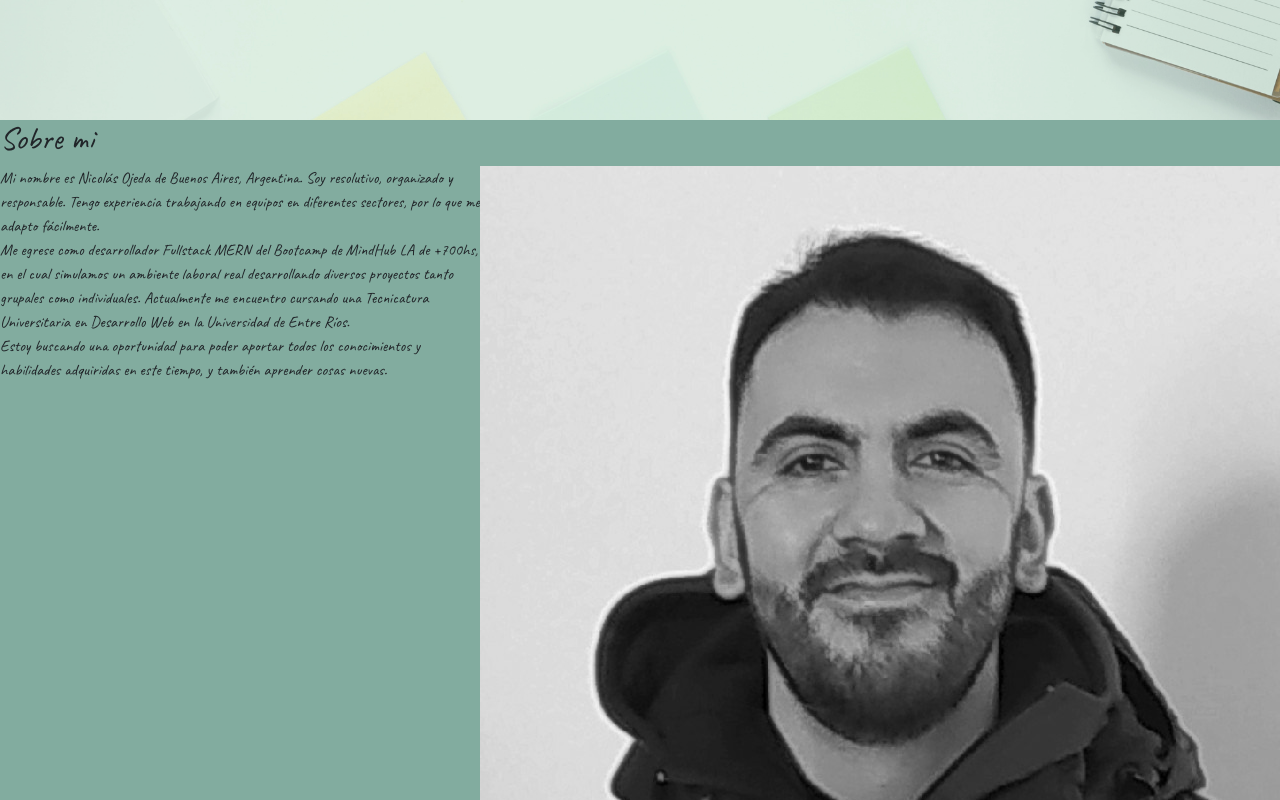
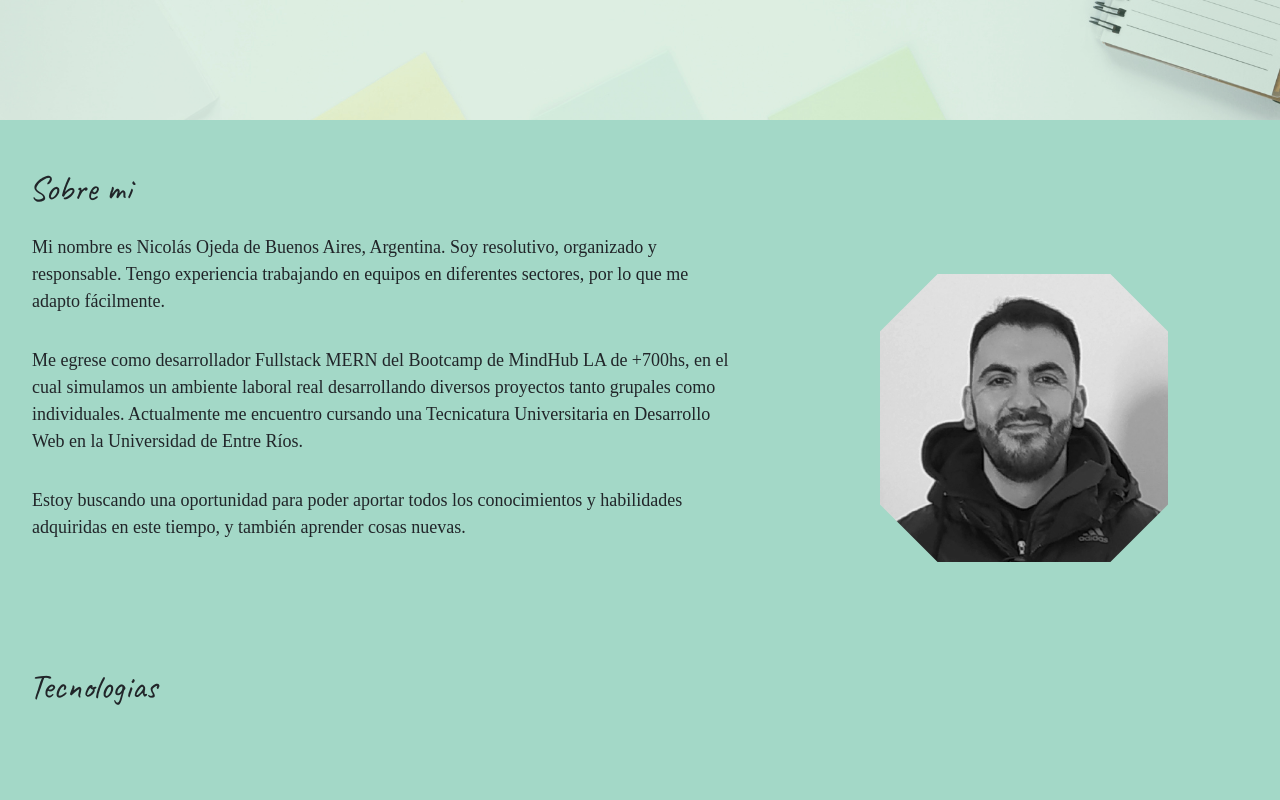
Before and after one commit to NicoOjeda/mi-portfolio, a React (Create React App) app: page / in a window 1280 px wide. Shown: the part 680-1480 px from the top of the page. Built offline with nearby package versions, Linux system fonts and the light colour scheme; a web font is replaced by a local one.

Commit message:
se da estilos a parrafos e imagen

```diff
--- a/src/styles/About.css
+++ b/src/styles/About.css
@@ -3,9 +3,39 @@
     padding: 0;
     box-sizing: border-box;
     font-family: 'Merienda', cursive;
+
 }
 .About-container{
     height: 100vh;
     width: 100%;
-   background-color: #82AC9F;
+   background-color: #a3d8c7;
 }
+.About-h2{
+    padding-left: 1.8rem;
+    padding-top: 3rem;
+    font-size: 35px;
+}
+.About-photo{
+    height: 18rem;
+    clip-path: polygon(20% 0%, 80% 0%, 100% 20%, 100% 80%, 80% 100%, 20% 100%, 0% 80%, 0% 20%);
+}
+.About-photobox{
+    width: 40%;
+    display: flex;
+    justify-content: center;
+    align-items: center;
+    min-height: 50vh;
+    /* background-color: blue; */
+}
+.About-sobremi{
+    width: 60%;
+    display: flex;
+    flex-direction: column;
+    min-height: 50vh;
+    /* background-color: rgb(0, 255, 106); */
+}
+.About-parrafo{
+    padding: 1rem 2rem;
+    font-size: 18px;
+    font-family: 'Merienda', cursive;
+}
```
